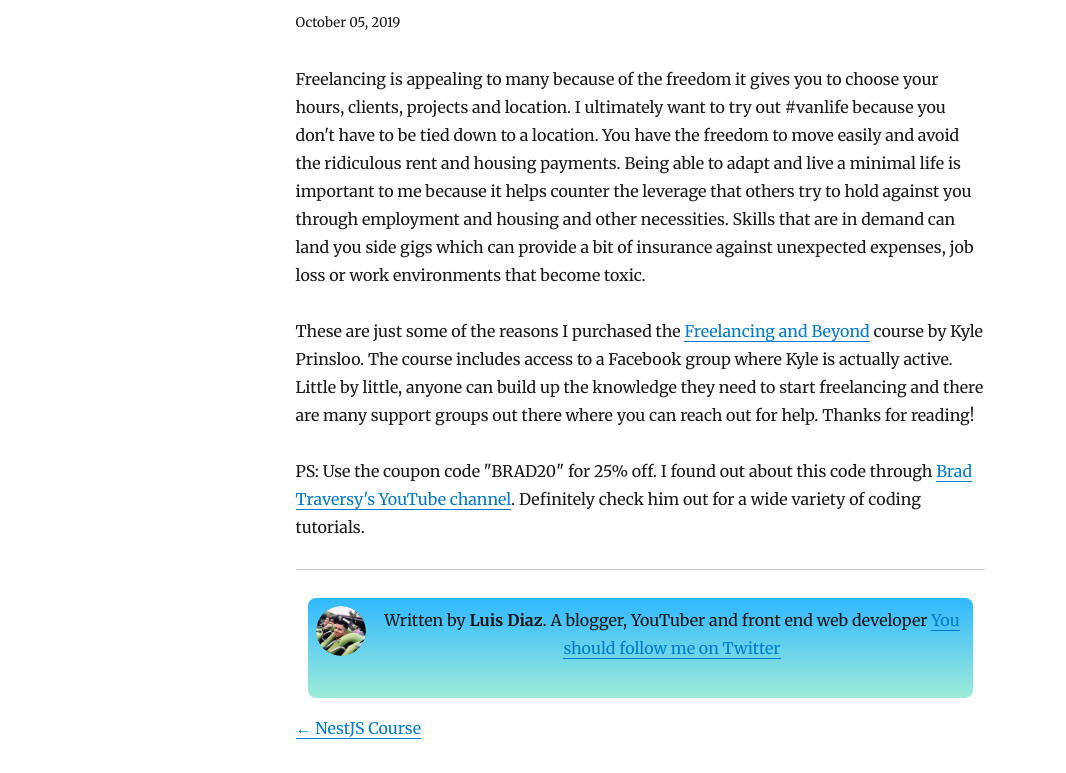
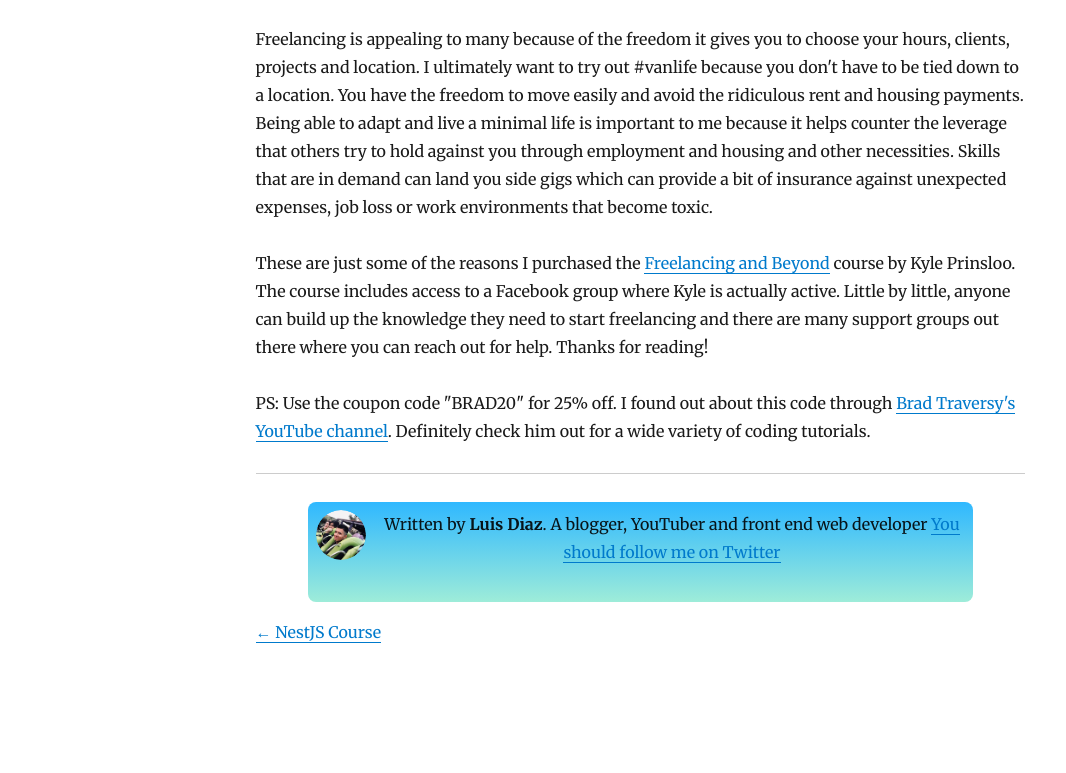
Before and after one commit to Vnzera/blog-gatsby, a Gatsby site: page /freelance/ in a window 1280 px wide. Shown: the part 250-1023 px from the top of the page, without its empty margins (0-1066 px from the left). Built offline with nearby package versions, Linux system fonts and the light colour scheme; Gatsby itself is replaced by a stand-in of ours; some packages are replaced by stand-ins of ours.

Commit message:
changed blog post padding

```diff
--- a/src/templates/blog-post.js
+++ b/src/templates/blog-post.js
@@ -16,7 +16,7 @@ class BlogPostTemplate extends React.Component {
       <Layout location={this.props.location} title={siteTitle}>
         <div style={{
           margin: '1rem auto',
-          padding: '3rem',
+          padding: '.5rem',
           maxWidth: '785px',
         }}>
         <SEO
```
